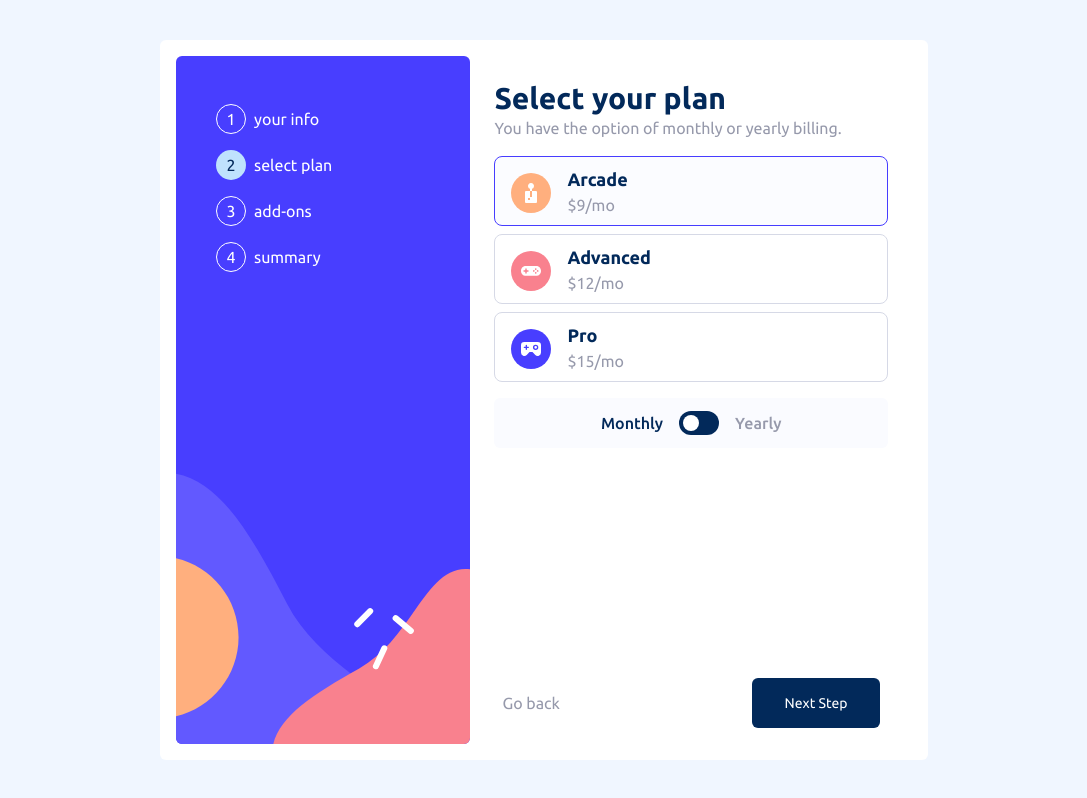
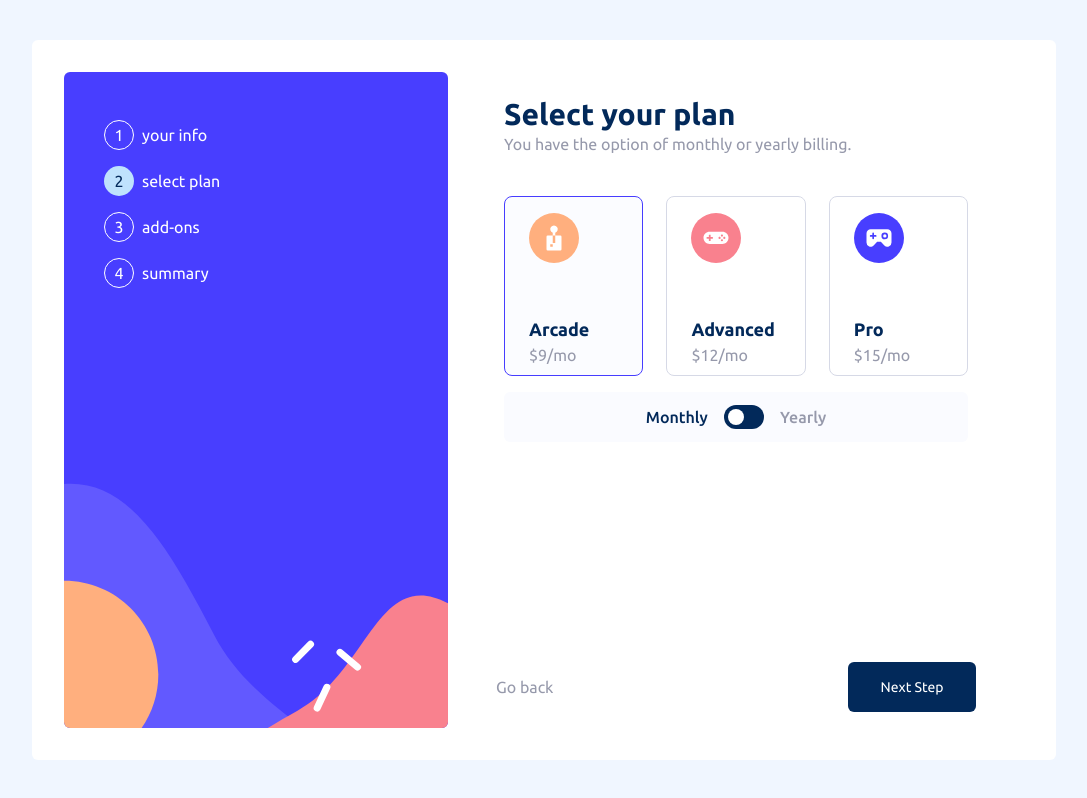
Before and after one commit to Qorbanzadeh/multi-step-form, a Next.js app: page / in a window 1280 px wide. Both pictures are taken after typing "Sample", "name@example.com", "5551234" into the empty fields and a click on the button "Next Step". Shown: the whole page, without its empty margins (96-1183 px from the left). Built offline with nearby package versions, Linux system fonts and the light colour scheme.

Commit message:
Make desktop padding according to design

```diff
--- a/src/components/form-header.component.tsx
+++ b/src/components/form-header.component.tsx
@@ -6,10 +6,10 @@ function FormHeader({
   description: string;
 }) {
   return (
-    <>
+    <div className="md:px-8">
       <h1 className="text-3xl font-bold text-left text-marinBlue">{title}</h1>
       <p>{description}</p>
-    </>
+    </div>
   );
 }
 
--- a/src/components/form.component.tsx
+++ b/src/components/form.component.tsx
@@ -61,7 +61,7 @@ function Form() {
           alt=""
         />
       </div>
-      <div className="z-20 md:w-[60%] flex md:h-[90%] flex-col items-center justify-center overflow-hidden rounded-md md:my-auto md:flex md:flex-row md:bg-white md:p-4">
+      <div className="z-20 md:w-[80%] flex md:h-[90%] flex-col items-center justify-center overflow-hidden rounded-md md:my-auto md:flex md:flex-row md:bg-white md:p-8">
         <div className="relative flex items-center justify-start md:w-[40%] h-full p-8 space-x-4 text-white bg-transparent md:flex md:flex-col md:space-y-4 md:flex-shrink-0">
           <Image
             priority
@@ -90,7 +90,7 @@ function Form() {
             </div>
           ))}
         </div>
-        <div className="relative w-[240px] mobile:w-[350px] md:w-[70%] bg-white rounded-lg p-6 flex flex-col items-center mobile:items-start justify-start md:h-full">
+        <div className="relative w-[240px] mobile:w-[350px] md:w-full bg-white rounded-lg p-6 flex flex-col items-center mobile:items-start justify-start md:h-full">
           {!isFormFinished ? (
             <>
               <FormHeader
@@ -98,12 +98,12 @@ function Form() {
                 description={currentStep.description}
               />
               <form
-                className="w-full pt-2"
+                className="w-full pt-2 md:px-8"
                 id={currentStep.id}
                 onSubmit={onSubmitHandler}
               >
                 {currentStep.content && currentStep.content}
-                <div className="absolute inset-x-0 bottom-0 items-center justify-between hidden w-full p-8 py-4 mb-0 md:flex">
+                <div className="absolute inset-x-0 bottom-0 items-center justify-between hidden w-full px-12 py-4 mb-0 md:flex">
                   <button
                     disabled={isFirstStep}
                     onClick={() => updateFormData({ type: "back" })}
--- a/src/components/plan-info-form-content.component.tsx
+++ b/src/components/plan-info-form-content.component.tsx
@@ -45,13 +45,13 @@ function PlanInfoFormContent() {
   } = useContext(FormContext);
 
   return (
-    <div className="flex flex-col items-center justify-start mt-2">
-      <div className="flex flex-col items-center justify-center w-full space-y-2">
+    <div className="flex flex-col items-center justify-start mt-2 md:mt-8">
+      <div className="flex flex-col items-center justify-center w-full space-y-2 md:flex md:flex-row md:justify-between md:space-y-0 md:space-x-2 md:h-[180px]">
         {plans.map((item) => (
           <div
             key={item.title}
             className={clsx({
-              "flex items-start justify-start w-full px-4 py-2 space-x-4 border rounded-lg cursor-pointer":
+              "flex items-start justify-start w-full px-4 py-2 space-x-4 border rounded-lg cursor-pointer md:h-full md:flex md:flex-col md:justify-between md:items-start md:px-2 md:w-[30%]":
                 true,
               " border-lightGray": plan.title !== item.title,
               "border-purplishBlue bg-pastelBlue bg-opacity-5":
@@ -66,10 +66,10 @@ function PlanInfoFormContent() {
               })
             }
           >
-            <div>
+            <div className="grid place-items-center md:px-4">
               <Image
                 priority
-                className="w-[40px] h-auto pt-2"
+                className="w-[40px] md:w-[50px] h-auto pt-2"
                 aria-hidden
                 src={item.icon}
                 alt=""
```
